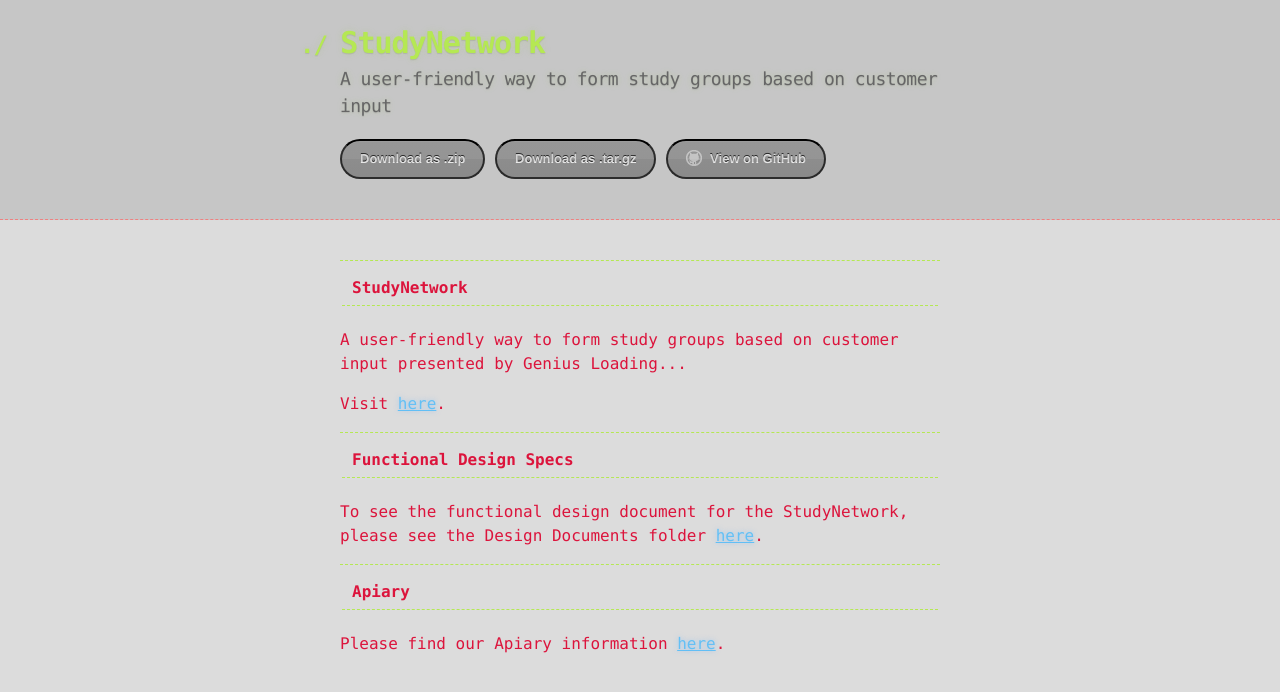
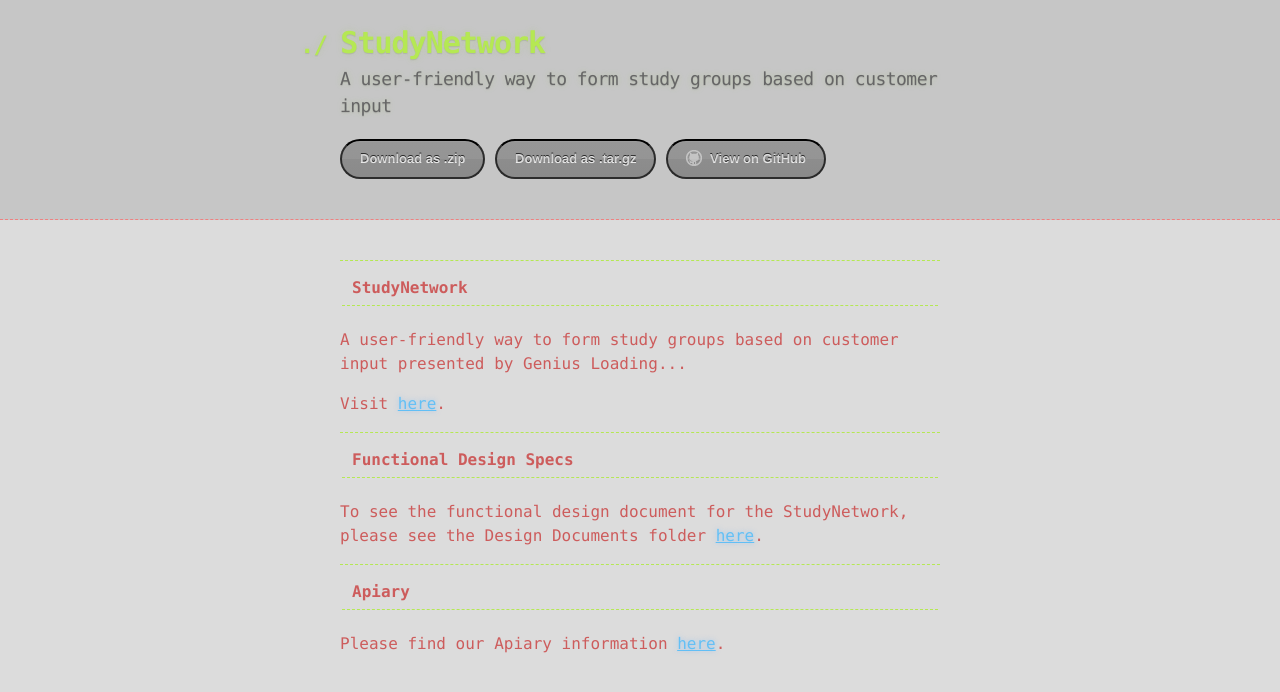
Before and after one commit to AlyssaR/StudyNetwork, a PHP site: page / in a window 1280 px wide. Shown: the top 692 px of the page. Run offline with PHP 8.4, Linux system fonts and the light colour scheme; lists and menus that the app fills with data are empty.

Commit message:
Update stylesheet.css

```diff
--- a/stylesheets/stylesheet.css
+++ b/stylesheets/stylesheet.css
@@ -2,7 +2,7 @@ body {
   margin: 0;
   padding: 0;
   background: #DCDCDC;
-  color: crimson;
+  color: #CD5C5C;
   font: 16px;
   line-height: 1.5;
   font-family: Monaco, "Bitstream Vera Sans Mono", "Lucida Console", Terminal, monospace;
```
